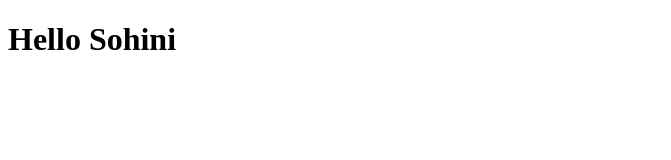
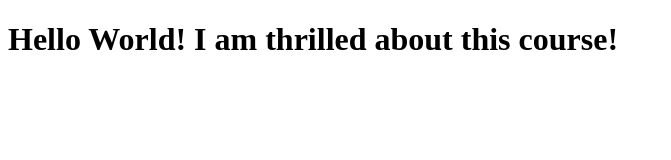
Before and after one commit to Smakar20/Coursera-Angular1, a plain HTML site: page index.html in a window 1280 px wide. Shown: the whole page, without its empty margins (0-671 px from the left). Drawn offline with Linux system fonts and the light colour scheme.

Commit message:
new version of web file.

```diff
--- a/index.html
+++ b/index.html
@@ -5,6 +5,6 @@
     <title>Hello Coursera</title>
   </head>
   <body>
-    <h1>Hello Sohini</h1>
+    <h1>Hello World! I am thrilled about this course!</h1>
   </body>
 </html>
```
